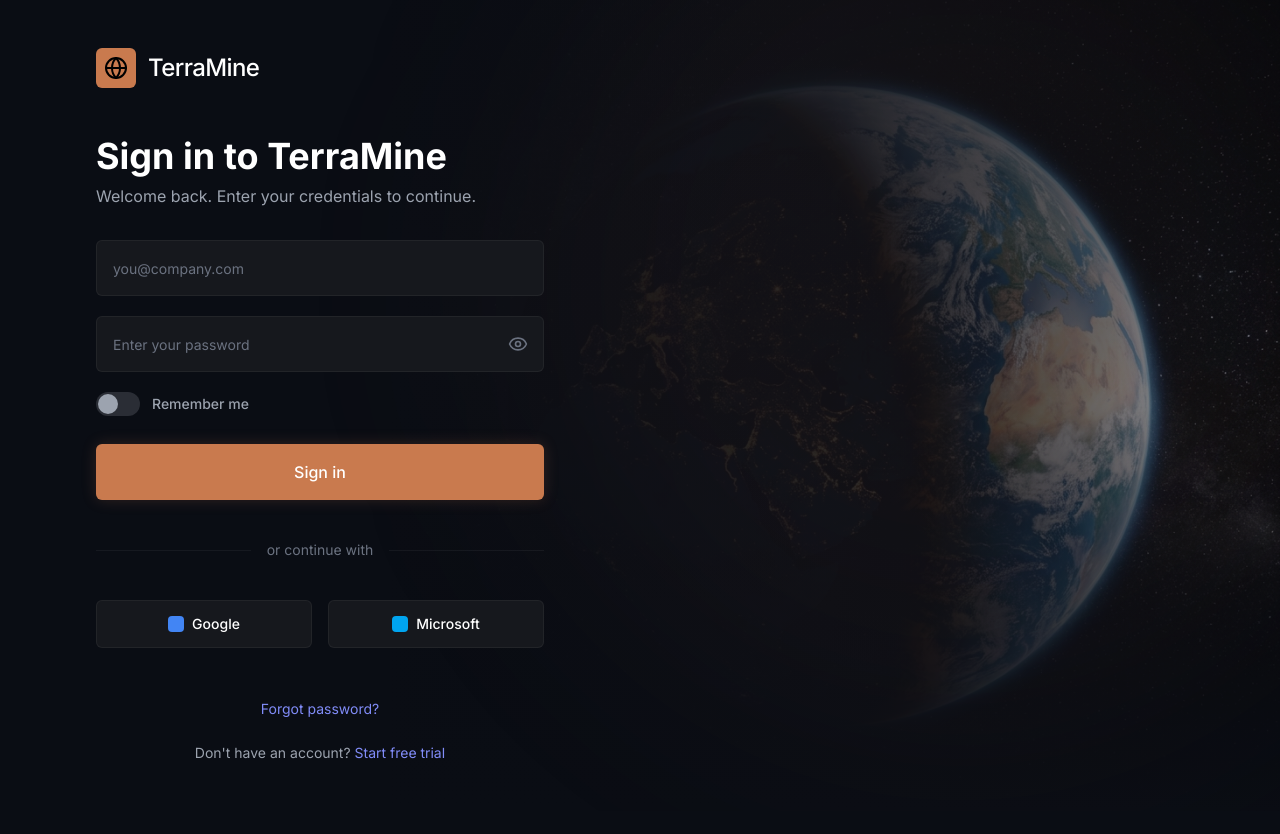
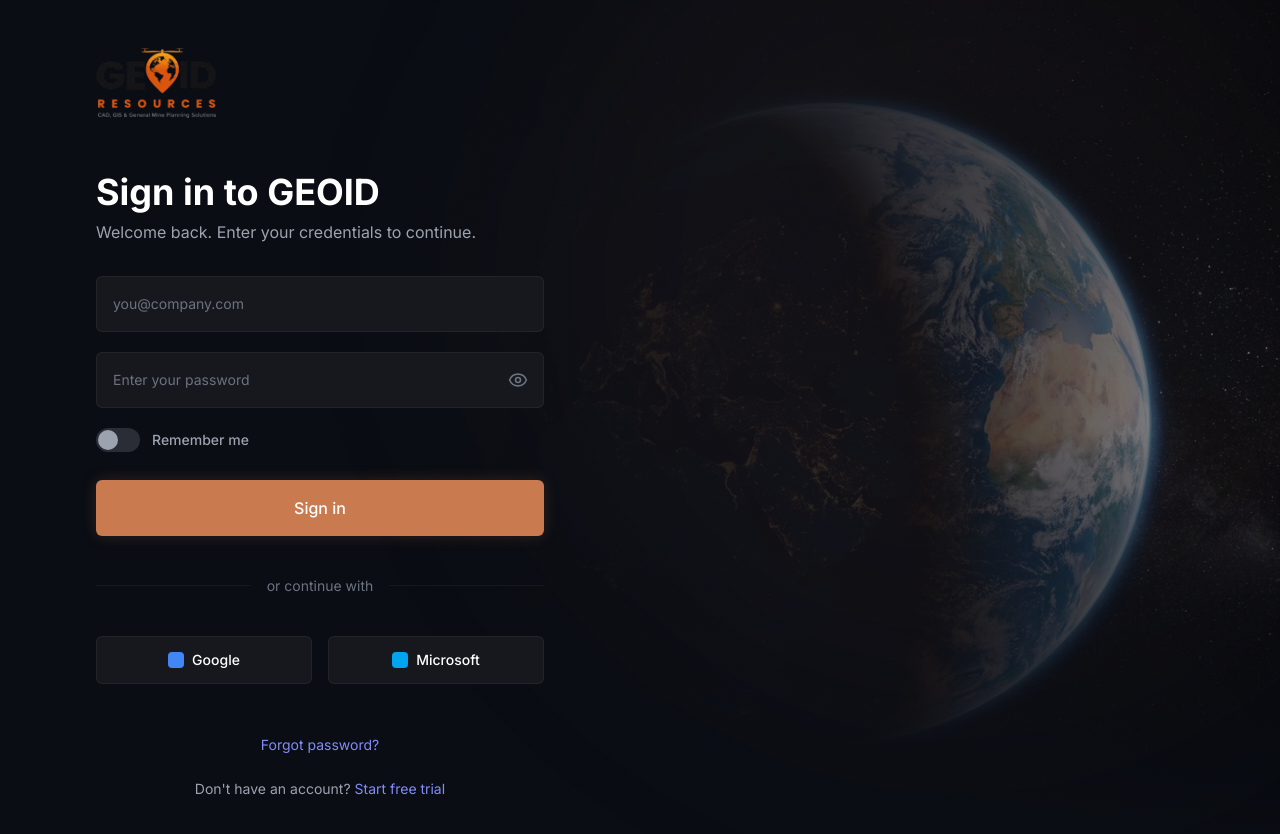
Before and after one commit to geoidresources/fyns-fe, a Next.js app: page /sign-in in a window 1280 px wide. Shown: the top 834 px of the page. Before the commit the page ends 811 px from the top, so only its background shows below. Built offline with nearby package versions, Linux system fonts and the light colour scheme.

Commit message:
chore(): logo

```diff
--- a/app/(auth)/layout.tsx
+++ b/app/(auth)/layout.tsx
@@ -1,6 +1,7 @@
 import React from "react";
 import Link from "next/link";
 import { Globe } from "lucide-react";
+import { Logo } from "@/components/ui/Logo";
 
 export default function AuthLayout({
   children,
@@ -14,12 +15,7 @@ export default function AuthLayout({
 
         {/* Brand Logo */}
         <div className="mb-12">
-          <Link href="/" className="inline-flex items-center gap-3">
-            <div className="w-10 h-10 rounded-md bg-[#C97A4E] flex items-center justify-center text-black">
-              <Globe className="w-6 h-6" />
-            </div>
-            <span className="text-2xl font-medium text-white tracking-tight">TerraMine</span>
-          </Link>
+          <Logo href="/" />
         </div>
 
         <main className="w-full max-w-md">
--- a/app/(auth)/sign-in/page.tsx
+++ b/app/(auth)/sign-in/page.tsx
@@ -31,7 +31,7 @@ export default function SignInPage() {
   return (
     <div className="flex flex-col gap-8">
       <div>
-        <h1 className="text-4xl font-bold text-white mb-2">Sign in to TerraMine</h1>
+        <h1 className="text-4xl font-bold text-white mb-2">Sign in to GEOID</h1>
         <p className="text-[#9CA3AF]">Welcome back. Enter your credentials to continue.</p>
       </div>
 
--- a/app/(marketing)/layout.tsx
+++ b/app/(marketing)/layout.tsx
@@ -14,7 +14,7 @@ export default function MarketingLayout({
       {/* Simple Footer */}
       <footer className="border-t border-white/5 py-8 mt-24">
         <div className="container mx-auto px-4 text-center text-sm text-[#6B7280]">
-          © {new Date().getFullYear()} TerraMine. All rights reserved.
+          © {new Date().getFullYear()} GEOID. All rights reserved.
         </div>
       </footer>
     </div>
--- a/app/layout.tsx
+++ b/app/layout.tsx
@@ -8,7 +8,7 @@ const inter = Inter({
 });
 
 export const metadata: Metadata = {
-  title: "TerraMine - The mine, mapped. The risk, visible.",
+  title: "GEOID - The mine, mapped. The risk, visible.",
   description: "Drone survey to decision platform for mining, quarrying, and civil works.",
 };
 
--- a/components/marketing/Navbar.tsx
+++ b/components/marketing/Navbar.tsx
@@ -2,16 +2,14 @@ import React from "react";
 import Link from "next/link";
 import { Button } from "@/components/ui/button";
 import { Globe } from "lucide-react";
+import { Logo } from "@/components/ui/Logo";
 
 export function Navbar() {
   return (
     <header className="sticky top-0 z-50 w-full border-b border-white/5 bg-[#0A0D14]/80 backdrop-blur-md">
       <div className="container mx-auto px-4 md:px-8 h-20 flex items-center justify-between">
         <div className="flex items-center gap-2">
-          <div className="w-8 h-8 rounded bg-[#C97A4E]/20 flex items-center justify-center text-[#C97A4E]">
-            <Globe className="w-5 h-5" />
-          </div>
-          <span className="text-xl font-semibold text-white tracking-tight">TerraMine</span>
+          <Logo href="/" />
         </div>
 
         <nav className="hidden md:flex items-center gap-8 text-sm text-[#9CA3AF]">
--- /dev/null
+++ b/components/ui/Logo.tsx
@@ -0,0 +1,35 @@
+import React from "react";
+import Image from "next/image";
+import Link from "next/link";
+import { cn } from "@/lib/utils"; // Assuming utils exists
+
+interface LogoProps {
+  className?: string;
+  imageClassName?: string;
+  href?: string;
+}
+
+export function Logo({ className, imageClassName, href = "/" }: LogoProps) {
+  const content = (
+    <div className={cn("flex items-center gap-3", className)}>
+      <Image
+        src="/logo/geoid-logo-cropped.png"
+        alt="GEOID Logo"
+        width={120}
+        height={40}
+        className={cn("object-contain", imageClassName)}
+        priority
+      />
+    </div>
+  );
+
+  if (href) {
+    return (
+      <Link href={href} className="inline-flex items-center">
+        {content}
+      </Link>
+    );
+  }
+
+  return content;
+}
```
Also changed, not shown: public/logo/geoid-logo-cropped.png (added), public/logo/geoid-logo.png (added).
